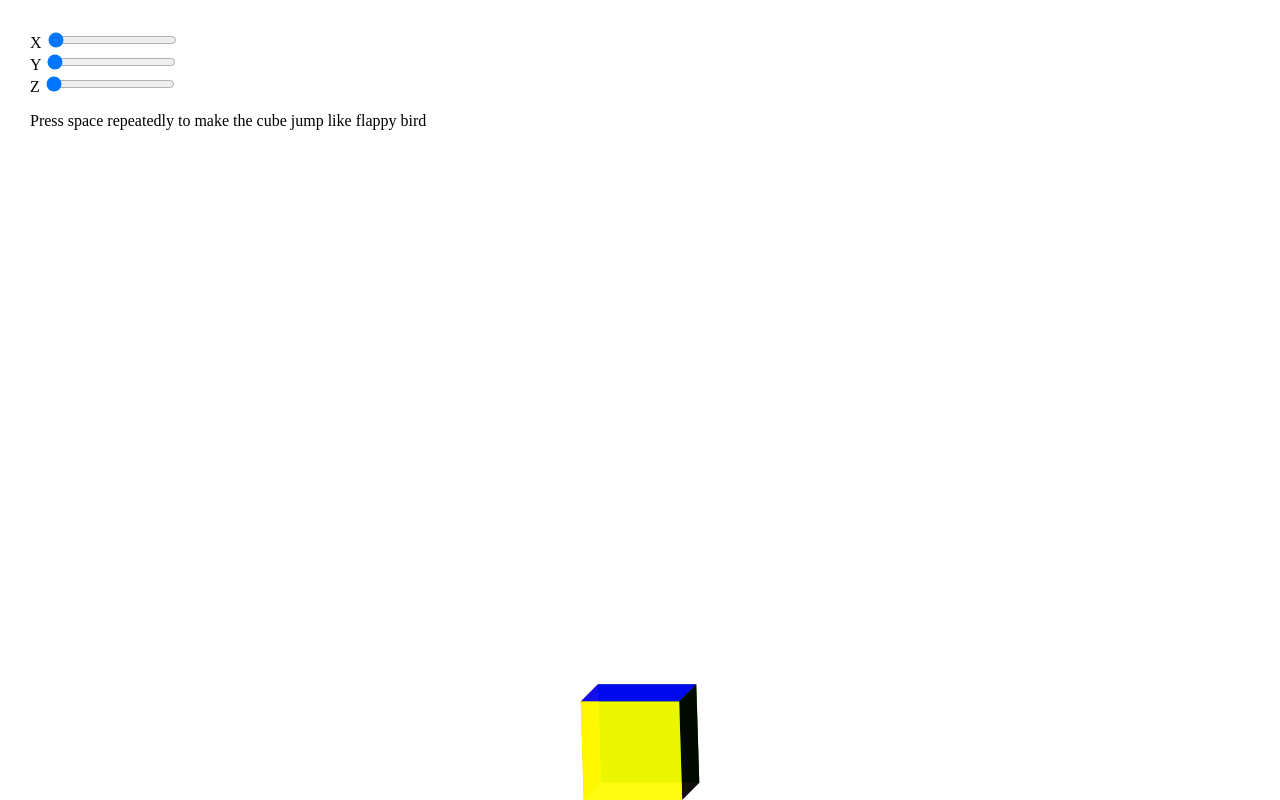
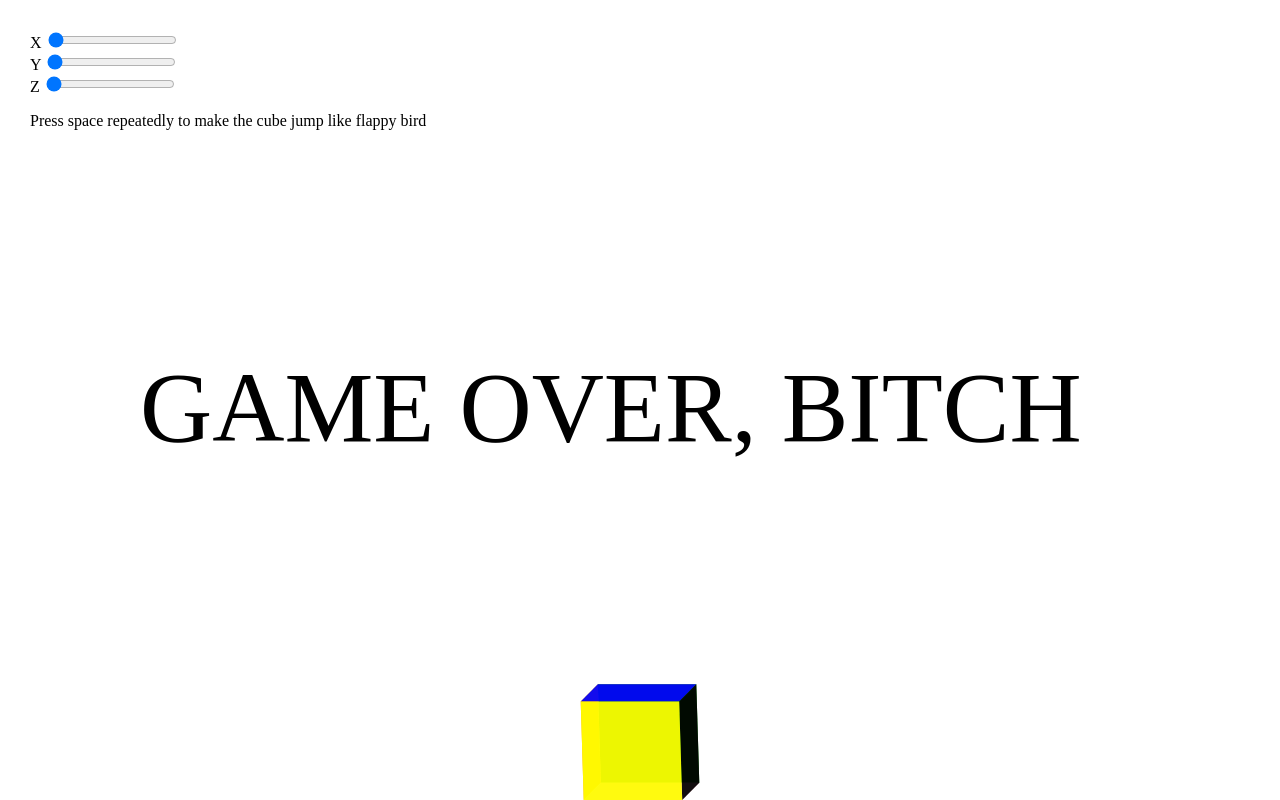
Before and after one commit to maximedupre/sek-squared-engine, a website with bundled scripts: page public/index.html in a window 1280 px wide. Built offline with nearby package versions, Linux system fonts and the light colour scheme.

Commit message:
adds gameover bitch

```diff
--- a/public/index.html
+++ b/public/index.html
@@ -23,6 +23,7 @@
             <input id="slider-z" type="range" min="0" max="360" value="0" />
             <p>Press space repeatedly to make the cube jump like flappy bird</p>
         </div>
+        <p class="gameover">GAME OVER, BITCH</p>
         <canvas></canvas>
     </body>
 </html>
--- a/public/main.css
+++ b/public/main.css
@@ -18,3 +18,17 @@ canvas {
     width: 100%;
     height: 100%;
 }
+
+.gameover {
+    display: none;
+    height: 100px;
+    width: 1000px;
+    position: absolute;
+    font-size: 100px;
+    margin: auto;
+    position: absolute;
+    top: 0;
+    left: 0;
+    bottom: 0;
+    right: 0;
+}
--- a/src/main.ts
+++ b/src/main.ts
@@ -82,6 +82,8 @@ function start(canvas) {
             ]);
 
             clearInterval(intervalId);
+            (document.querySelector('.gameover') as any).style.display =
+                'block';
         }
 
         draw(canvas, data.INITIAL_FACES);
```
Also changed, not shown: 1 other file.
